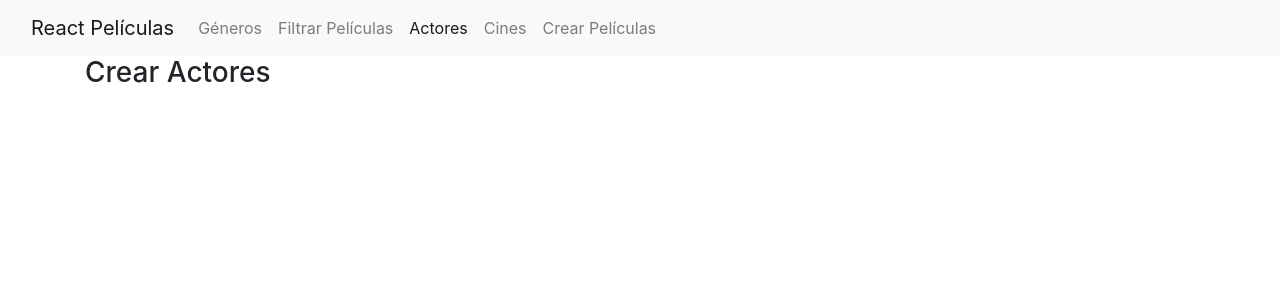
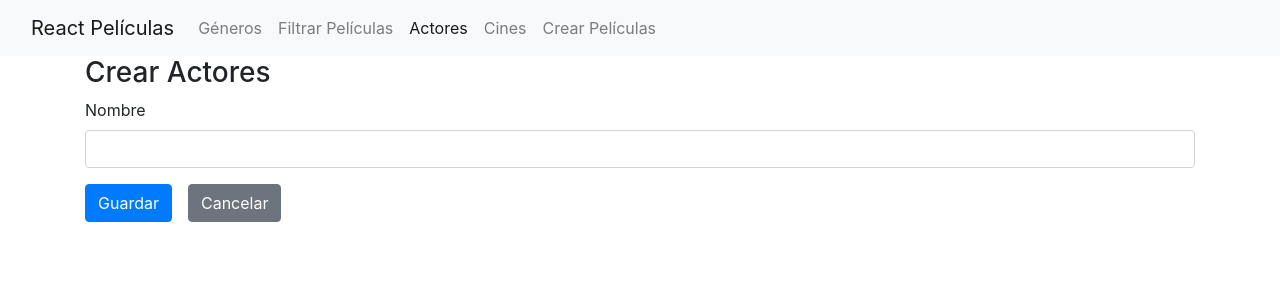
Before and after one commit to andresgonzape/react-peliculas, a React (Create React App) app: page /actores/crear in a window 1280 px wide. Shown: the top 300 px of the page. Built offline with nearby package versions, Linux system fonts and the light colour scheme.

Commit message:
continuacion formulario

```diff
--- a/src/actores/CrearActores.tsx
+++ b/src/actores/CrearActores.tsx
@@ -1,7 +1,13 @@
+import FormularioActores from "./FormularioActores";
+
 export default function CrearActores() {
     return (
         <>
             <h3>Crear Actores</h3>
+            <FormularioActores
+                modelo={{nombre: '', fechaNacimiento: undefined}}
+                onSubmit={valores => console.log(valores)}
+            />
         </>
     )
 }
--- a/src/actores/EditarActores.tsx
+++ b/src/actores/EditarActores.tsx
@@ -1,7 +1,14 @@
+import FormularioActores from "./FormularioActores";
+
 export default function EditarActores() {
     return (
         <>
             <h3>Editar Actores</h3>
+            <FormularioActores
+                modelo={{nombre: 'Tom Holland',
+                fechaNacimiento: new Date('1996-06-01T00:00:00')}}
+                onSubmit={valores => console.log(valores)}
+            />
         </>
     )
 }
--- /dev/null
+++ b/src/actores/FormularioActores.tsx
@@ -0,0 +1,31 @@
+import { Form, Formik, FormikHelpers } from "formik";
+import { Link } from "react-router-dom";
+import Button from "../utils/Button";
+import FormGroupText from "../utils/FormGroupText";
+import { actorCreacionDTO } from "./actores.model";
+import * as Yup from 'yup'
+
+export default function FormularioActores(props: formularioActoresProps) {
+    return (
+        <Formik
+            initialValues={props.modelo}
+            onSubmit={props.onSubmit}
+            validationSchema={Yup.object({
+                nombre: Yup.string().required('Este campo es obligatorio').primeraLetraMayuscula()
+            })}>
+                {(formikProps) => (
+                    <Form>
+                        <FormGroupText campo="nombre" label="Nombre"></FormGroupText>
+                        <Button disabled={formikProps.isSubmitting}
+                            type="submit">Guardar</Button>
+                        <Link className="btn btn-secondary" to="/actores">Cancelar</Link>
+                    </Form>
+                )}
+        </Formik>
+    )
+}
+
+interface formularioActoresProps {
+    modelo: actorCreacionDTO;
+    onSubmit(valores: actorCreacionDTO, acciones: FormikHelpers<actorCreacionDTO>): void;
+}
--- /dev/null
+++ b/src/actores/actores.model.d.ts
@@ -0,0 +1,4 @@
+export interface actorCreacionDTO {
+    nombre: string;
+    fechaNacimiento?: Date;
+}
```
